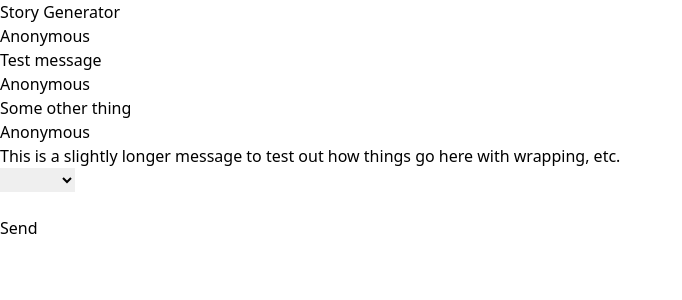
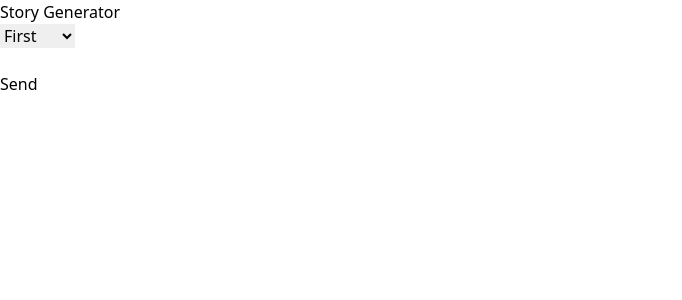
Before and after one commit to doggodoge/story-generator, a SvelteKit app: page / in a window 1280 px wide. Shown: the top 300 px of the page, without its empty margins (0-682 px from the left). Built offline with nearby package versions, Linux system fonts and the light colour scheme.

Commit message:
feat: add openai gpt-3 support to storyteller

```diff
--- a/package.json
+++ b/package.json
@@ -16,6 +16,7 @@
 		"@sveltejs/adapter-auto": "^2.0.0",
 		"@sveltejs/kit": "^1.5.0",
 		"autoprefixer": "^10.4.13",
+		"dotenv": "^16.0.3",
 		"eslint": "^8.28.0",
 		"eslint-config-prettier": "^8.5.0",
 		"eslint-plugin-svelte3": "^4.0.0",
@@ -29,5 +30,8 @@
 		"vite": "^4.0.0",
 		"vitest": "^0.25.3"
 	},
-	"type": "module"
+	"type": "module",
+	"dependencies": {
+		"openai": "^3.1.0"
+	}
 }
--- a/src/lib/components/Prompt.svelte
+++ b/src/lib/components/Prompt.svelte
@@ -6,17 +6,23 @@
 </script>
 
 <div class="flex flex-row gap-2">
-	<select class="bg-white rounded shadow focus:shadow-md transition" name="dialog-selection" id="dialog-selection" bind:value={selected}>
+	<select
+		class="bg-white rounded shadow focus:shadow-md transition"
+		name="dialog-selection"
+		id="dialog-selection"
+		bind:value={selected}
+	>
 		<option value="first">First</option>
 		<option value="second">Second</option>
 		<option value="third">Third</option>
 	</select>
-  <div class="flex-1">
-    <TextInput bind:value />
-  </div>
+	<div class="flex-1">
+		<TextInput bind:value />
+	</div>
 	<button
 		class="bg-blue-600 text-white px-2 h-10 rounded shadow hover:shadow-md active:shadow transition"
-    on:click={() => console.log('button clicked')}
-		>Send</button
+		on:click
 	>
+		Send
+	</button>
 </div>
--- a/src/routes/+page.svelte
+++ b/src/routes/+page.svelte
@@ -2,17 +2,33 @@
 	import Message from '../lib/components/Message.svelte';
 	import Prompt from '../lib/components/Prompt.svelte';
 
-	let message = '';
-	let selected = '';
+	let currentMessage = '';
+	let messages = [];
+
+	/** @type {string | undefined} */
+	let selected;
+
+	async function addNewMessage() {
+		messages = [...messages, { username: 'Person', message: currentMessage, isCurrentUser: true }];
+		const response = await fetch('/api/gpt', {
+			method: 'POST',
+			body: currentMessage,
+			headers: {
+				'Content-Type': 'text/plain'
+			}
+		});
+		const generatedResponse = await response.text();
+		messages = [...messages, { username: 'AI', message: generatedResponse, isCurrentUser: false }];
+	}
 </script>
 
-<main class="flex flex-col h-full w-full">
+<main class="flex flex-col h-full gap-3 overflow-visible">
 	<div class="flex flex-col flex-1 w-full gap-2 overflow-y-scroll">
-		<Message>Test message</Message>
-		<Message isCurrentUser>Some other thing</Message>
-		<Message
-			>This is a slightly longer message to test out how things go here with wrapping, etc.</Message
-		>
+		{#each messages as message}
+			<Message username={message.username} isCurrentUser={message.isCurrentUser}>
+				{message.message}
+			</Message>
+		{/each}
 	</div>
-	<Prompt bind:value={message} bind:selected />
+	<Prompt bind:value={currentMessage} bind:selected on:click={addNewMessage} />
 </main>
--- /dev/null
+++ b/src/routes/api/gpt/+server.js
@@ -0,0 +1,24 @@
+import { Configuration, OpenAIApi } from 'openai';
+
+const configuration = new Configuration({
+	apiKey: import.meta.env.VITE_OPENAI_API_KEY
+});
+const openai = new OpenAIApi(configuration);
+
+/** @type {import('./$types').RequestHandler} */
+export async function POST({ request }) {
+	const prompt = await request.text();
+
+	const completion = await openai.createCompletion({
+		model: 'text-davinci-002',
+		prompt,
+		max_tokens: 2000
+	});
+
+	return new Response(completion.data.choices[0].text, {
+		status: 200,
+		headers: {
+			'Content-Type': 'text/plain'
+		}
+	});
+}
--- a/vite.config.js
+++ b/vite.config.js
@@ -1,5 +1,8 @@
+import dotenv from 'dotenv';
 import { sveltekit } from '@sveltejs/kit/vite';
 import { defineConfig } from 'vitest/config';
+
+dotenv.config();
 
 export default defineConfig({
 	plugins: [sveltekit()],
```
Also changed, not shown: 2 other files (tests, documents, lock files or other folders).
